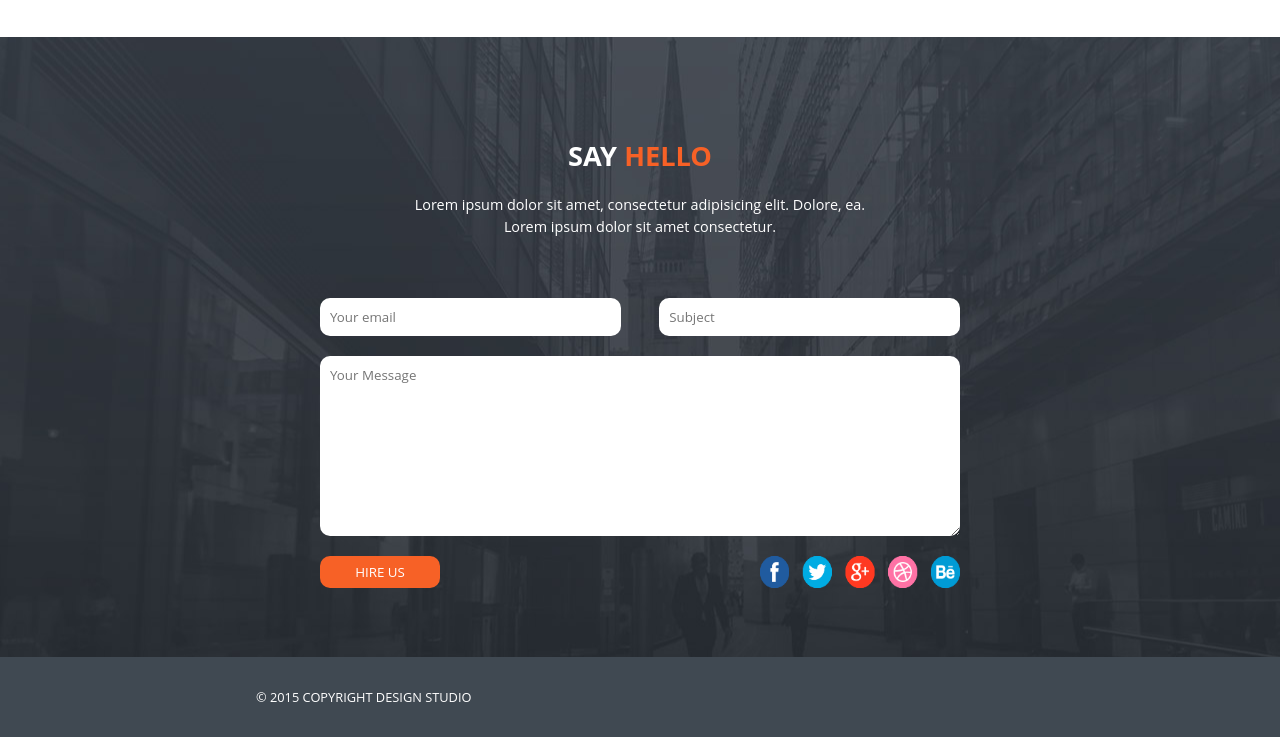
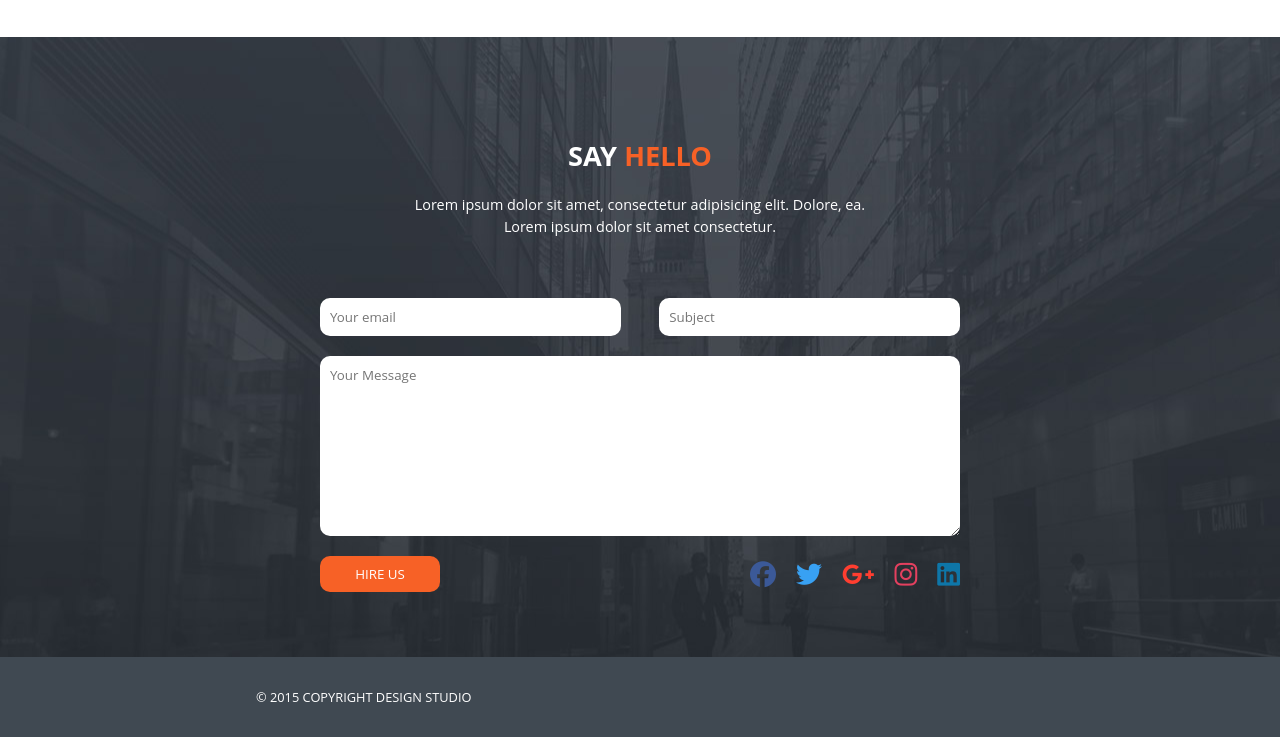
Before and after one commit to Nikola2910/myFirstRepo, a plain HTML site: page index.html in a window 1280 px wide. Shown: the part 3674-4411 px from the top of the page. Drawn offline with Linux system fonts and the light colour scheme.

Commit message:
social icons insertation

```diff
--- a/index.html
+++ b/index.html
@@ -251,8 +251,14 @@
 
         <div class="third">
           <input type="submit" value="HIRE US" />
+          <div class="social-icons-footer" style="font-size: 26px;">
+              <a href="#"><i class="fab fa-facebook fa-x2"></i></a>
+              <a href="#"><i class="fab fa-twitter fa-x2"></i></a>
+              <a href="#"> <i class="fab fa-google-plus-g fa-x2"></i></a>
+              <a href="#"> <i class="fab fa-instagram fa-x2"></i></a>
+              <a href="#"> <i class="fab fa-linkedin fa-x2"></i></a>
 
-          <img src="img/social-icons.png" alt="" />
+           </div>
         </div>
       </form>
 
--- a/style.css
+++ b/style.css
@@ -356,13 +356,16 @@ section#team div.team-members-all div.team-member-solo h5 {
   font-weight: 600;
 }
 
-div.color i.fa-facebook {
+div.color i.fa-facebook,
+div.third div i.fa-facebook {
   color: #3b5998;
 }
-div.color i.fa-twitter {
+div.color i.fa-twitter,
+div.third div i.fa-twitter {
   color: #38a1f3;
 }
-div.color i.fa-google-plus-g {
+div.color i.fa-google-plus-g,
+div.third div i.fa-google-plus-g {
   color: #ff3e30;
 }
 
@@ -407,7 +410,9 @@ section#contacts form {
   flex-direction: column;
 }
 
-section#contacts form div {
+section#contacts form div.first,
+section#contacts form div.second,
+section#contacts form div.third {
   display: flex;
   justify-content: space-between;
   width: 100%;
@@ -450,6 +455,7 @@ div.second textarea:focus::-webkit-input-placeholder {
 div.third {
   display: flex;
   flex-wrap: wrap;
+  justify-content: space-between;
 }
 
 div.third input {
@@ -461,9 +467,38 @@ div.third input {
   border-radius: 10px;
 }
 
-div.third img {
+div.third div.social-icons-footer {
+  display: flex;
+  width: 220px;
+  padding: 0;
+}
+
+div.third div.social-icons-footer a {
   display: inline-block;
-  width: 200px;
+  margin: 0 10px;
+  padding: 0;
+}
+
+div.social-icons-footer a:last-child {
+  margin-right: 0;
+}
+
+div.third div i.fa-instagram {
+  color: #e4405f;
+}
+
+div.third div i.fa-linkedin {
+  color: #0e76a8;
+}
+
+div.third div a {
+  -webkit-filter: brightness(100%);
+}
+
+div.third div a:hover {
+  -webkit-filter: brightness(150%);
+  -webkit-transform: scale(1.7);
+  transition: 0.5s;
 }
 
 footer {
@@ -587,10 +622,13 @@ footer p {
 
   div.third input {
     width: 100%;
+    margin-bottom: 18px;
   }
 
-  div.third img {
-    margin: 15px auto;
+  div.third div {
+    justify-content: space-around;
+    text-align: center;
+    margin: 0 auto;
   }
 }
 
```
